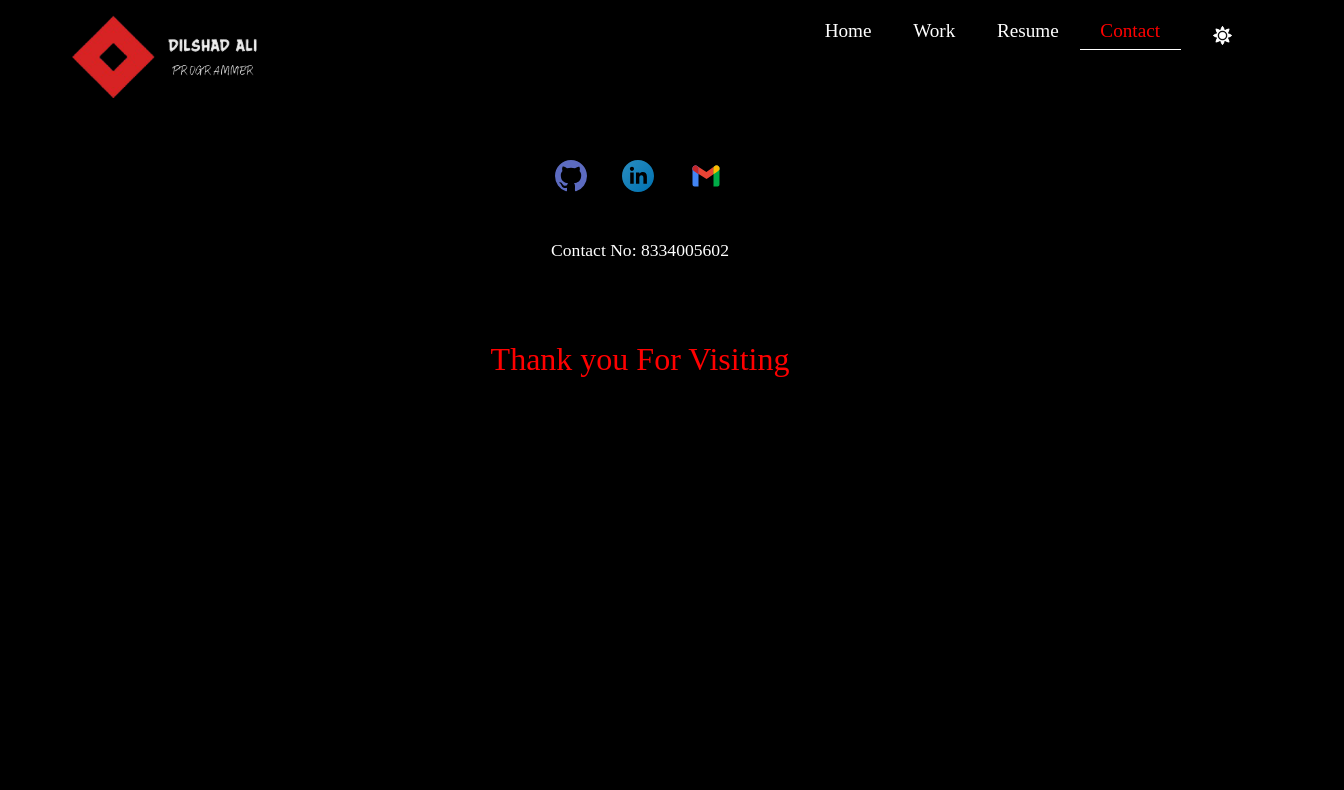
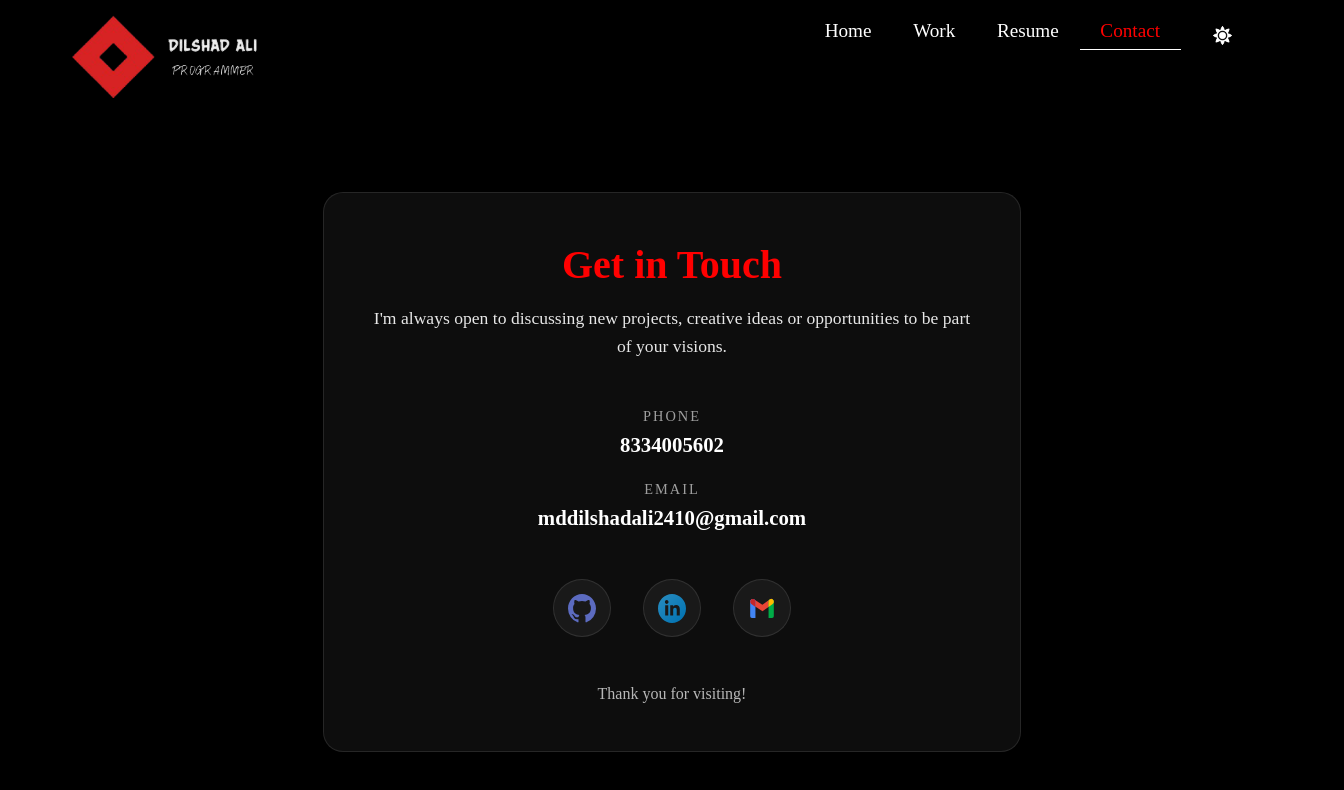
Before and after one commit to Dilshad24/portfolio.github.io, a React (Vite) app: page /contact in a window 1280 px wide. Shown: the top 790 px of the page, 1344 px wide, since content can reach past the window. Built offline with nearby package versions, Linux system fonts and the light colour scheme.

Commit message:
feat: Add a new Contact page component, implement comprehensive global styling, and update site favicon and title.

```diff
--- a/index.html
+++ b/index.html
@@ -2,9 +2,9 @@
 <html lang="en">
   <head>
     <meta charset="UTF-8" />
-    <link rel="icon" type="image/svg+xml" href="/vite.svg" />
+    <link rel="icon" type="image/png" href="/logo/plogo2.png" />
     <meta name="viewport" content="width=device-width, initial-scale=1.0" />
-    <title>temp-app</title>
+    <title>Dilshad Ali - Portfolio</title>
   </head>
   <body>
     <div id="root"></div>
--- a/src/index.css
+++ b/src/index.css
@@ -348,48 +348,7 @@ header a:hover {
   color: var(--color2);
   padding: 0.3rem 2rem;
 }
-/*------------ contact page start ----------- */
-.contactsociallinks {
-  display: flex;
-  justify-content: center;
-  margin-top: 2rem;
-  height: 3rem;
-}
-.contactsociallinks ul {
-  display: flex;
-}
-.contactsociallinks li {
-  margin-left: 1rem;
-  margin-right: 1rem;
-  height: 3rem;
-  width: 2.2rem;
-}
-
-.contactsociallinks img {
-  height: 2rem;
-  transition: 0.5s;
-}
-.contactsociallinks img:hover {
-  height: 2.3rem;
-  opacity: 0.5;
-}
-.contctnumber {
-  display: flex;
-  justify-content: center;
-  font-size: 1.1rem;
-  color: var(--color2);
-  margin-top: 2rem;
-}
-.contactthanks {
-  display: flex;
-  justify-content: center;
-  font-size: 2rem;
-  color: var(--color1);
-  margin-top: 5rem;
-}
-
-/*------------ contat page ends ----------- */
-/*-------------------------------------------------------------------------------------------*/
+/*------------ contact page styles removed (replaced by redesign at bottom) ----------- */
 /*-------------------------------------------------------------------------------------------*/
 
 @media (max-width: 998px) {
@@ -495,49 +454,8 @@ header a:hover {
     margin-left: 5rem;
   }
   /*------------ work page end ----------- */
-  /*------------ contact page start ----------- */
-  .contactsociallinks {
-    display: flex;
-    justify-content: center;
-    margin-top: 2rem;
-    height: 3rem;
-  }
-  .contactsociallinks ul {
-    display: flex;
-  }
-  .contactsociallinks li {
-    margin-left: 1rem;
-    margin-right: 1rem;
-    height: 3rem;
-    width: 2.2rem;
-  }
-
-  .contactsociallinks img {
-    height: 3rem;
-  }
-  .contactsociallinks img:hover {
-    height: 2.3rem;
-    transition: 1s;
-  }
-  .contctnumber {
-    display: flex;
-    justify-content: center;
-    font-size: 2rem;
-    color: var(--color2);
-    margin-top: 4rem;
-  }
-  .contactthanks {
-    display: flex;
-    justify-content: center;
-    font-size: 3rem;
-    color: var(--color1);
-    margin-top: 10rem;
-  }
-
-  /*------------ contat page ends ----------- */
+  /*------------ contact page styles removed (replaced by redesign at bottom) ----------- */
 }
-/*-------------------------------------------------------------------------------------------*/
-/*-------------------------------------------------------------------------------------------*/
 
 body {
   font-size: 62.5%;
@@ -688,7 +606,164 @@ header {
   color: #666;
 }
 
+/* Page Info - Keep if needed, otherwise optional */
 .page-info {
   font-size: 1.1rem;
   font-weight: bold;
 }
+
+/* -------------------------------------------------------------------------- */
+/*                              CONTACT PAGE REDESIGN                          */
+/* -------------------------------------------------------------------------- */
+
+.contact-page {
+  display: flex;
+  justify-content: center;
+  align-items: flex-start; /* Aligns to top, prevents centering issues on small screens */
+  min-height: 80vh;
+  padding: 2rem;
+  width: 100%;
+}
+
+.contact-card {
+  background: rgba(255, 255, 255, 0.05); /* very subtle light bg */
+  backdrop-filter: blur(10px);
+  border: 1px solid rgba(255, 255, 255, 0.1);
+  border-radius: 20px;
+  padding: 3rem;
+  max-width: 600px;
+  width: 100%;
+  text-align: center;
+  box-shadow: 0 8px 32px 0 rgba(0, 0, 0, 0.3);
+  margin-top: 2rem;
+  transition: all 0.3s ease;
+}
+
+.lightmode .contact-card {
+  background: rgba(255, 255, 255, 0.7);
+  border: 1px solid rgba(0, 0, 0, 0.1);
+  box-shadow: 0 8px 32px 0 rgba(0, 0, 0, 0.1);
+}
+
+.contact-title {
+  font-size: 2.5rem;
+  color: var(--color1); /* Red accent */
+  margin-bottom: 1rem;
+  font-family: inherit;
+  font-weight: bold;
+}
+
+.contact-subtitle {
+  font-size: 1.1rem;
+  color: var(--color2);
+  margin-bottom: 3rem;
+  line-height: 1.6;
+  opacity: 0.9;
+}
+
+.contact-details {
+  display: flex;
+  flex-direction: column;
+  gap: 1.5rem;
+  margin-bottom: 3rem;
+}
+
+.contact-item {
+  display: flex;
+  flex-direction: column;
+  align-items: center;
+  gap: 0.5rem;
+}
+
+.contact-label {
+  font-size: 0.9rem;
+  text-transform: uppercase;
+  letter-spacing: 2px;
+  color: var(--color2);
+  opacity: 0.6;
+}
+
+.contact-value {
+  font-size: 1.3rem;
+  color: var(--color2);
+  font-weight: bold;
+}
+
+.contact-value.link {
+  color: var(--color2);
+  transition: color 0.3s ease;
+  text-decoration: none;
+  border-bottom: 1px solid transparent;
+}
+
+.contact-value.link:hover {
+  color: var(--color1);
+  border-bottom: 1px solid var(--color1);
+}
+
+.contact-socials {
+  display: flex;
+  justify-content: center;
+  gap: 2rem;
+  margin-bottom: 3rem;
+}
+
+.social-icon {
+  display: flex;
+  align-items: center;
+  justify-content: center;
+  width: 3.5rem;
+  height: 3.5rem;
+  border-radius: 50%;
+  background: rgba(255, 255, 255, 0.05); /* subtle circle bg */
+  border: 1px solid rgba(255, 255, 255, 0.1);
+  transition: all 0.3s cubic-bezier(0.175, 0.885, 0.32, 1.275);
+}
+
+.lightmode .social-icon {
+  background: rgba(0, 0, 0, 0.05);
+  border: 1px solid rgba(0, 0, 0, 0.1);
+}
+
+.social-icon img {
+  width: 1.8rem;
+  height: 1.8rem;
+  transition: transform 0.3s ease;
+  /* If icons are SVGs or transparent PNGs properly handled, this works.
+     If icons need filtering for color (e.g. white to red), that's harder without SVG manipulation or filters.
+     Assuming provided icons modify well or look good as is. */
+}
+
+.social-icon:hover {
+  background: var(--color1); /* Red bg on hover */
+  border-color: var(--color1);
+  transform: translateY(-5px);
+  box-shadow: 0 10px 20px rgba(255, 0, 0, 0.3);
+}
+
+.social-icon:hover img {
+   /* filter: brightness(0) invert(1);  Optional: make icon white on hover if not already */
+   transform: scale(1.1);
+}
+
+.contact-footer p {
+  font-size: 1rem;
+  color: var(--color2);
+  opacity: 0.7;
+}
+
+/* Mobile Responsiveness */
+@media (max-width: 600px) {
+  .contact-card {
+    padding: 2rem;
+    margin-top: 1rem;
+  }
+
+  .contact-title {
+    font-size: 2rem;
+  }
+
+  .contact-value {
+    font-size: 1.1rem;
+  }
+}
--- a/src/pages/Contact.jsx
+++ b/src/pages/Contact.jsx
@@ -1,31 +1,37 @@
 export default function Contact() {
   return (
-    <>
-      <div className="contactsociallinks">
-        <ul>
-          <li>
-            <a href="https://github.com/Dilshad24" target="_blank" rel="noreferrer">
-              <img src={`${import.meta.env.BASE_URL}logo/github.svg`} alt="" />
-            </a>
-          </li>
-          <li>
-            <a href="https://www.linkedin.com/in/dilshad-ali24" target="_blank" rel="noreferrer">
-              <img src={`${import.meta.env.BASE_URL}logo/linkedin.svg`} alt="" />
-            </a>
-          </li>
-          <li>
-            <a href="mailto:mddilshadali2410@gmail.com">
-              <img src={`${import.meta.env.BASE_URL}logo/gmail.svg`} alt="" />
-            </a>
-          </li>
-        </ul>
+    <div className="contact-page">
+      <div className="contact-card">
+        <h1 className="contact-title">Get in Touch</h1>
+        <p className="contact-subtitle">I'm always open to discussing new projects, creative ideas or opportunities to be part of your visions.</p>
+
+        <div className="contact-details">
+          <div className="contact-item">
+             <span className="contact-label">Phone</span>
+             <span className="contact-value">8334005602</span>
+          </div>
+          <div className="contact-item">
+             <span className="contact-label">Email</span>
+             <a href="mailto:mddilshadali2410@gmail.com" className="contact-value link">mddilshadali2410@gmail.com</a>
+          </div>
+        </div>
+
+        <div className="contact-socials">
+          <a href="https://github.com/Dilshad24" target="_blank" rel="noreferrer" className="social-icon">
+            <img src={`${import.meta.env.BASE_URL}logo/github.svg`} alt="GitHub" />
+          </a>
+          <a href="https://www.linkedin.com/in/dilshad-ali24" target="_blank" rel="noreferrer" className="social-icon">
+            <img src={`${import.meta.env.BASE_URL}logo/linkedin.svg`} alt="LinkedIn" />
+          </a>
+          <a href="mailto:mddilshadali2410@gmail.com" className="social-icon">
+            <img src={`${import.meta.env.BASE_URL}logo/gmail.svg`} alt="Email" />
+          </a>
+        </div>
+
+        <div className="contact-footer">
+          <p>Thank you for visiting!</p>
+        </div>
       </div>
-      <div className="contctnumber">
-        <p>Contact No: 8334005602</p>
-      </div>
-      <div className="contactthanks">
-        <p>Thank you For Visiting</p>
-      </div>
-    </>
+    </div>
   )
 }
```
